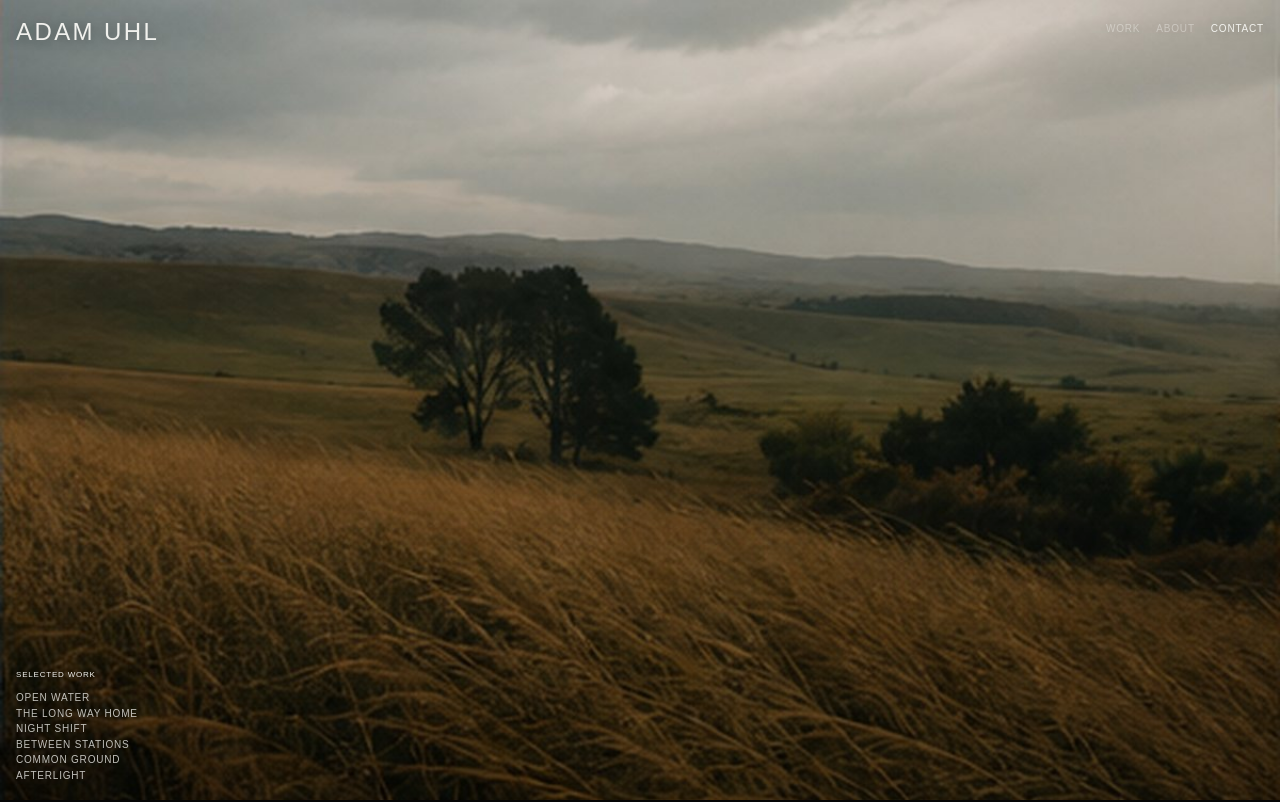
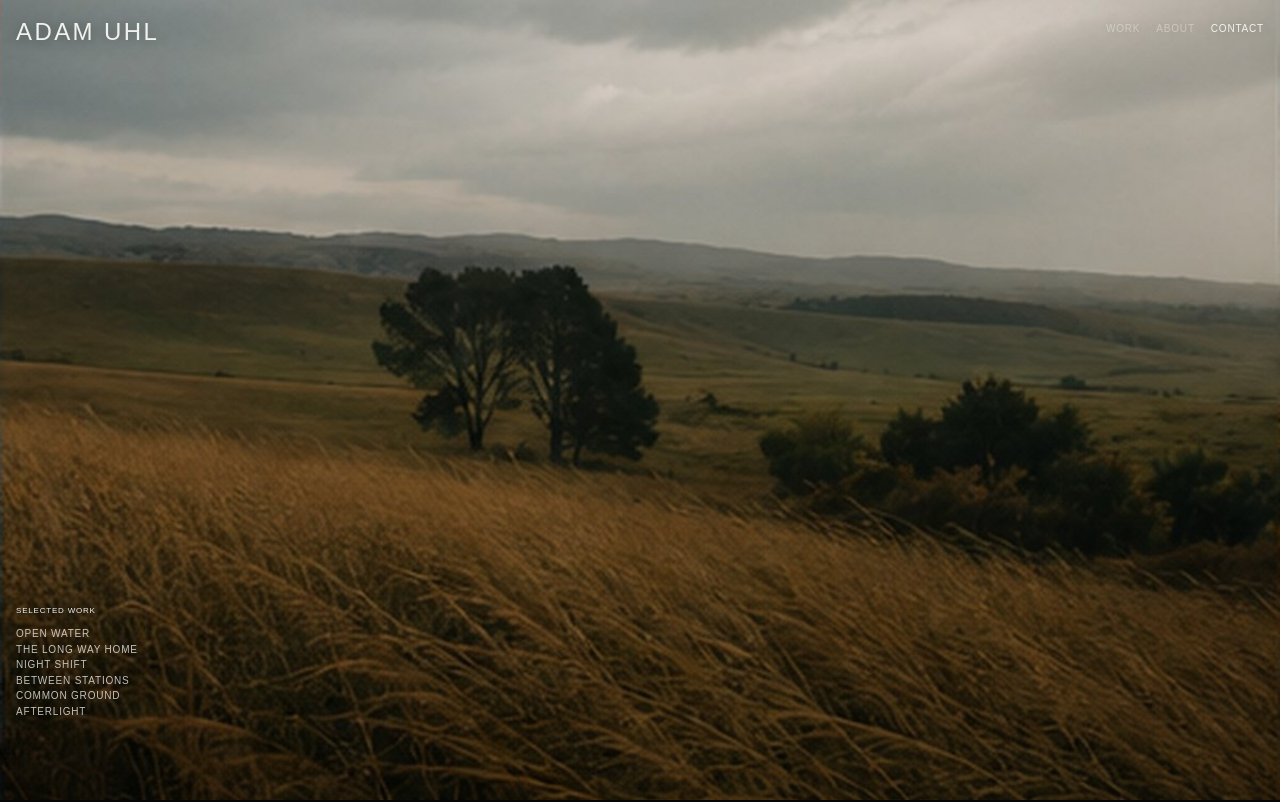
Before and after one commit to adamuhl/cinematography, a Next.js app: page / in a window 1280 px wide. Shown: the top 802 px of the page. Built offline with nearby package versions, Linux system fonts and the light colour scheme.

Commit message:
Refine splash project previews

```diff
--- a/app/globals.css
+++ b/app/globals.css
@@ -51,32 +51,34 @@ button:hover { opacity: .55; }
   scroll-snap-stop: normal;
 }
 .splash-media, .splash-slide, .splash-preview, .splash-shade { position: absolute; inset: 0; }
+.splash-media { pointer-events: none; }
 .splash-slide, .splash-preview {
   width: 100%;
   height: 100%;
   object-fit: cover;
   opacity: 0;
+  pointer-events: none;
 }
-.splash-slide { transition: opacity 480ms ease; }
-.splash-preview { z-index: 1; transition: opacity 200ms ease; }
+.splash-slide { z-index: 0; transition: opacity 480ms ease; }
+.splash-preview { z-index: 2; transition: opacity 200ms ease; }
 .splash-slide.active, .splash-preview.active { opacity: 1; }
 .splash-shade {
-  z-index: 2;
+  z-index: 3;
   background: linear-gradient(to top, rgba(0,0,0,.36), transparent 42%);
   pointer-events: none;
 }
 .splash-menu {
   position: absolute;
-  z-index: 3;
+  z-index: 4;
   left: 16px;
-  bottom: 18px;
+  bottom: clamp(64px, calc(18px + 8svh), 112px);
   display: grid;
   gap: 12px;
   color: var(--white);
 }
 .splash-menu h1 { margin: 0; font: inherit; font-size: 8px; }
-.splash-projects { display: grid; gap: 3px; }
-.splash-projects a { width: fit-content; opacity: .78; transition: opacity 160ms ease; }
+.splash-projects { display: grid; gap: 3px; pointer-events: auto; }
+.splash-projects a { width: fit-content; opacity: .78; transition: opacity 160ms ease; pointer-events: auto; }
 .splash-projects a:hover, .splash-projects a:focus-visible { opacity: 1; }
 
 .work {
@@ -190,7 +192,7 @@ button:hover { opacity: .55; }
   .site-header { padding: 10px; }
   .wordmark { font-size: 24px; }
   .index-nav { gap: 10px; padding-top: 8px; font-size: 9px; }
-  .splash-menu { left: 10px; bottom: 14px; gap: 10px; }
+  .splash-menu { left: 10px; bottom: clamp(60px, calc(14px + 8svh), 96px); gap: 10px; }
   .splash-projects { gap: 4px; }
   .work { padding: 48px 10px 0; }
   .work-heading { min-height: 37px; }
--- a/app/portfolio.tsx
+++ b/app/portfolio.tsx
@@ -61,7 +61,8 @@ export function Portfolio() {
   const [view, setView] = useState<View>("grid");
   const [activeSection, setActiveSection] = useState<SectionId | null>(null);
   const [slideIndex, setSlideIndex] = useState(0);
-  const [previewImage, setPreviewImage] = useState<string | null>(null);
+  const [hoveredProjectTitle, setHoveredProjectTitle] = useState<string | null>(null);
+  const [focusedProjectTitle, setFocusedProjectTitle] = useState<string | null>(null);
   const [pageVisible, setPageVisible] = useState(true);
   const [reducedMotion, setReducedMotion] = useState(false);
   const navigationTarget = useRef<SectionId | null>(null);
@@ -71,6 +72,7 @@ export function Portfolio() {
     () => projects.filter((project) => activeCategory === "ALL" || project.category === activeCategory),
     [activeCategory],
   );
+  const activeSplashProjectTitle = hoveredProjectTitle ?? focusedProjectTitle;
 
   useEffect(() => {
     const mediaQuery = window.matchMedia("(prefers-reduced-motion: reduce)");
@@ -89,14 +91,14 @@ export function Portfolio() {
   }, []);
 
   useEffect(() => {
-    if (!pageVisible || previewImage || reducedMotion) return;
+    if (!pageVisible || activeSplashProjectTitle || reducedMotion) return;
 
     const interval = window.setInterval(() => {
       setSlideIndex((current) => (current + 1) % ambientSlides.length);
     }, 5000);
 
     return () => window.clearInterval(interval);
-  }, [pageVisible, previewImage, reducedMotion]);
+  }, [pageVisible, activeSplashProjectTitle, reducedMotion]);
 
   useEffect(() => {
     const sections = sectionIds
@@ -194,29 +196,32 @@ export function Portfolio() {
               alt=""
             />
           ))}
+          {projects.map((project) => (
             <img
-            className={`splash-preview ${previewImage ? "active" : ""}`}
-            src={previewImage ?? projects[0].splashImage}
+              key={project.splashImage}
+              className={`splash-preview ${activeSplashProjectTitle === project.title ? "active" : ""}`}
+              src={project.splashImage}
               alt=""
             />
+          ))}
           <div className="splash-shade" />
         </div>
 
+        <div className="splash-menu">
+          <h1 id="page-title">SELECTED WORK</h1>
           <div
-          className="splash-menu"
-          onMouseLeave={() => setPreviewImage(null)}
+            className="splash-projects"
+            onMouseLeave={() => setHoveredProjectTitle(null)}
             onBlur={(event) => {
-            if (!event.currentTarget.contains(event.relatedTarget)) setPreviewImage(null);
+              if (!event.currentTarget.contains(event.relatedTarget)) setFocusedProjectTitle(null);
             }}
           >
-          <h1 id="page-title">SELECTED WORK</h1>
-          <div className="splash-projects">
             {projects.map((project) => (
               <a
                 key={project.title}
                 href={project.href}
-                onMouseEnter={() => setPreviewImage(project.splashImage)}
-                onFocus={() => setPreviewImage(project.splashImage)}
+                onMouseEnter={() => setHoveredProjectTitle(project.title)}
+                onFocus={() => setFocusedProjectTitle(project.title)}
               >
                 {project.title}
               </a>
--- /dev/null
+++ b/next.config.mjs
@@ -0,0 +1,6 @@
+/** @type {import("next").NextConfig} */
+const nextConfig = {
+  allowedDevOrigins: ["127.0.0.1"],
+};
+
+export default nextConfig;
```
Lines whose indentation alone changed are shown as unchanged.
